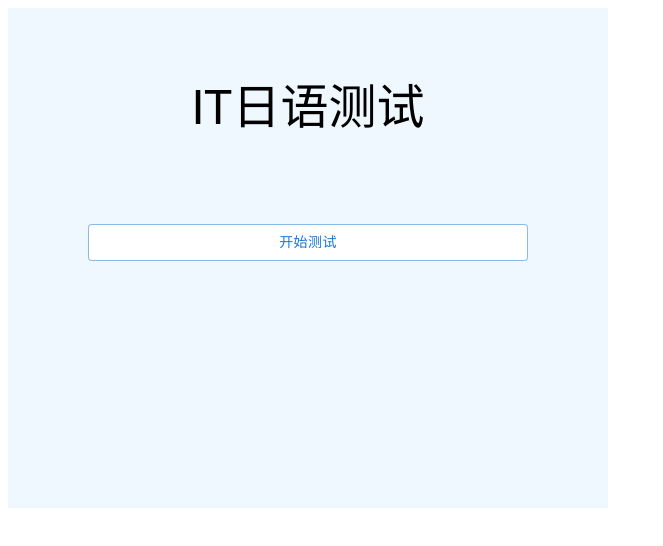
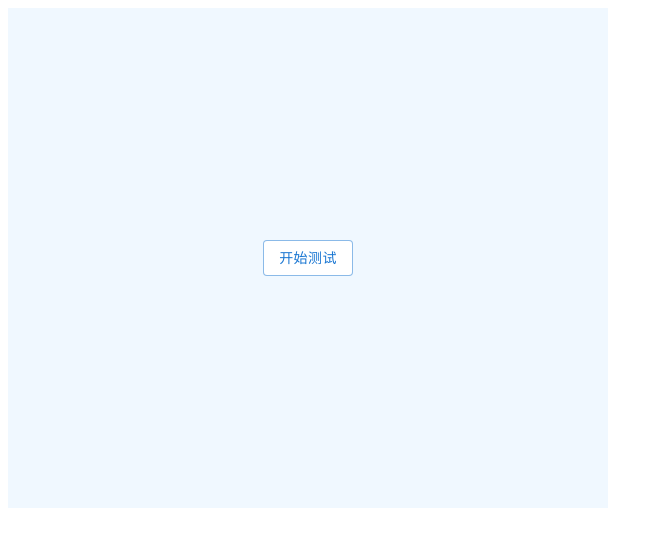
Before and after one commit to Piaozhixian/itnihongo, a Next.js app: page / in a window 1280 px wide. Shown: the top 546 px of the page, without its empty margins (0-663 px from the left). Built offline with nearby package versions, Linux system fonts and the light colour scheme.

Commit message:
fix index page

```diff
--- a/src/pages/index.tsx
+++ b/src/pages/index.tsx
@@ -1,6 +1,4 @@
-import { Grid } from "@mui/material";
-import QuizTitle from "@/components/atoms/QuizTitle";
-import Selections from "@/components/organisms/Selections";
+import { Button, Grid } from "@mui/material";
 
 function IndexPage() {
   return (
@@ -12,13 +10,18 @@ function IndexPage() {
       height="500px"
       display="flex"
       flexDirection="column"
+      justifyContent="center"
+      style={{ background: "aliceblue" }}
     >
-      <Grid item width="100%" height="40%">
-        <QuizTitle text="IT日语测试" />
-      </Grid>
-      <Grid item width="100%" height="60%">
-        <Selections selections={["开始测试"]} answer={"开始测试"} />
-      </Grid>
+      <Button
+        variant="outlined"
+        style={{ fontFamily: "sans-serif", background: "white" }}
+        onClick={() => {
+          alert("start");
+        }}
+      >
+        开始测试
+      </Button>
     </Grid>
   );
 }
```
